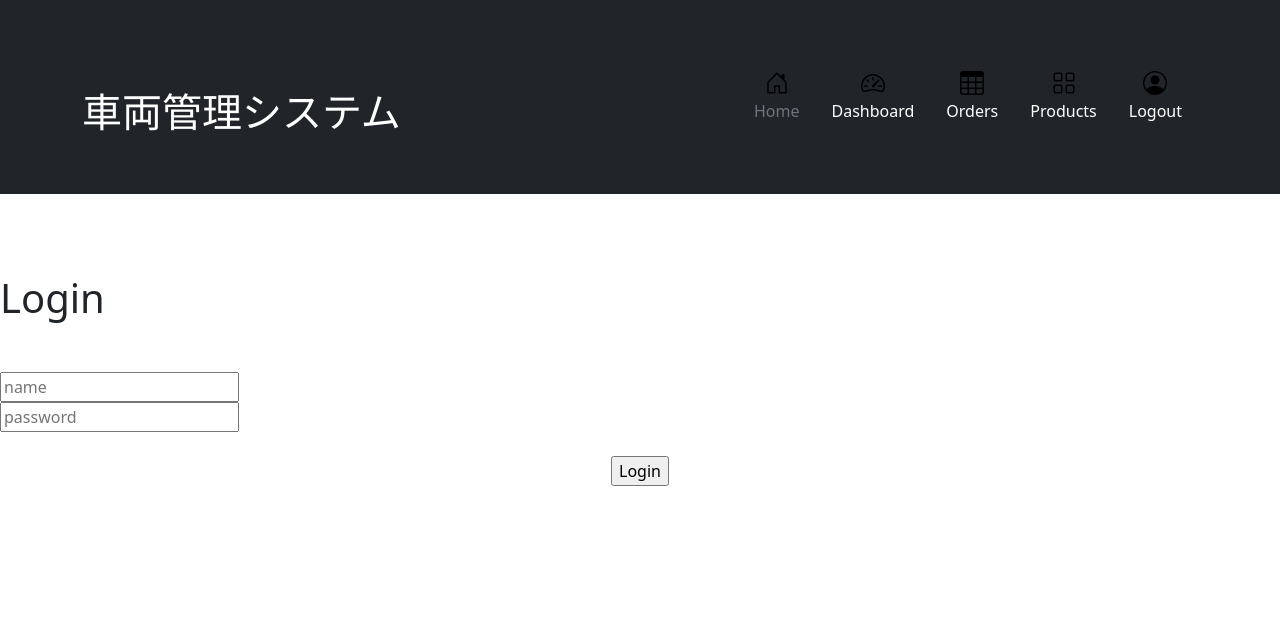
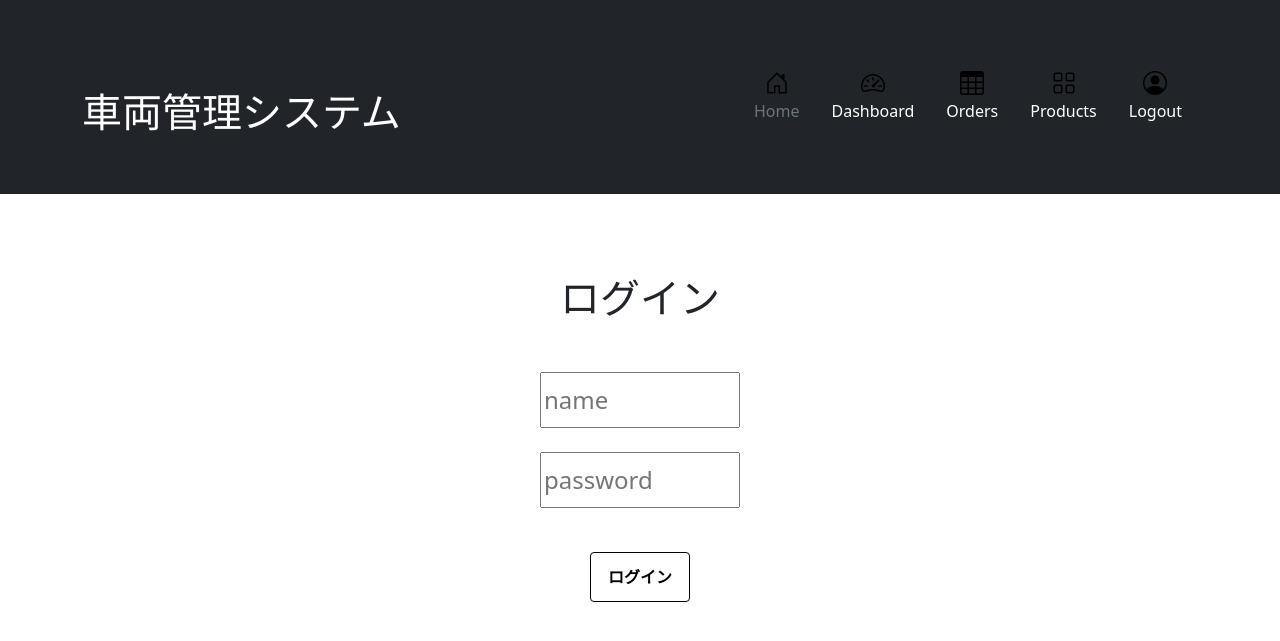
Before and after one commit to python44444/oos, a Flask app: page /login in a window 1280 px wide. Shown: the top 641 px of the page. Run offline with Flask 2, Linux system fonts and the light colour scheme.

Commit message:
login_update

```diff
--- a/static/css/style.css
+++ b/static/css/style.css
@@ -46,6 +46,18 @@ h1 {
 }
 
 
+/* login */
+.line_hight {
+    width: 200px;
+    line-height: 50px;
+    font-size: 150%;
+}
+
+.margin_top {
+    margin-top: 20px;
+}
+
+
 /* admin */
 .btn-wrap {
     display: flex;
@@ -75,7 +87,7 @@ h1 {
     border-color: rgb(98, 31, 81);
 }
 
-.register_sbmit_btn{
+.register_sbmit_btn , .register_sbmit{
     background-color: #ffffff;
     color: black;
     border-color: black;
--- a/templates/login.html
+++ b/templates/login.html
@@ -5,13 +5,13 @@
 {% extends "layout.html" %}
 {% block content %}
 
-<h1>Login</h1>
-<form action="/login_user" method="post">
-    <input type="text" name="name" placeholder="name"><br>
-    <input type="password" name="password" placeholder="password"><br><br>
+<h1 class="text_center">ログイン</h1>
+<form action="/login_user" method="post" class="text_center">
+    <input type="text" size="15" name="name" placeholder="name" class="line_hight"><br><br>
+    <input type="password" size="15" name="password" placeholder="password" class="line_hight"><br><br>
 
-    <div class="button_center">
-        <input type="submit" value="Login">
+    <div class="button_center margin_top">
+        <input type="submit" class="btn btn-primary register_sbmit_btn" value="ログイン">
         <!-- <input type="submit" value="Login as Admin"> -->
     </div>
 </form>
```
